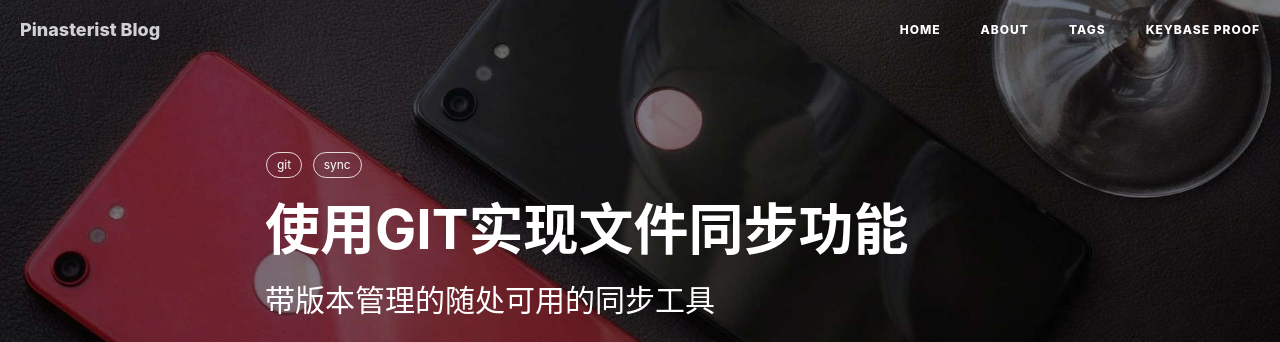
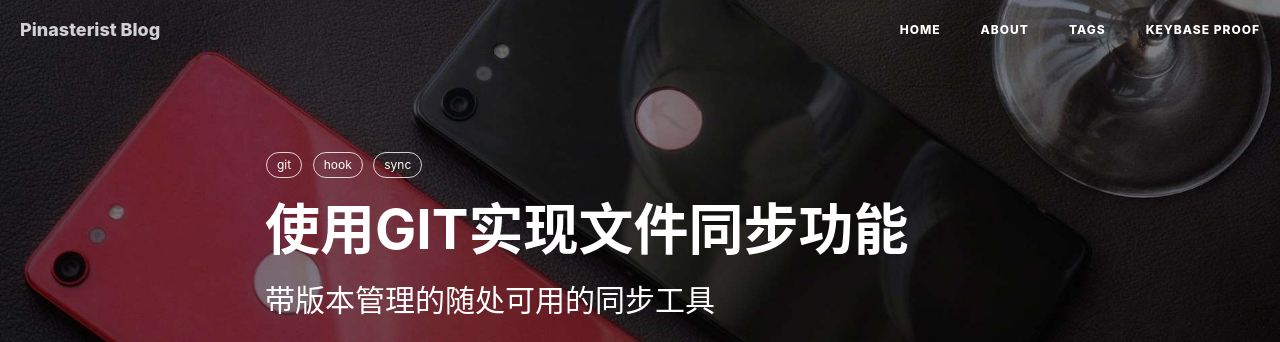
Before and after one commit to pinasterist/pinasterist.github.io, a Jekyll site: the page built from _posts/2019-08-02-git-sync-files.markdown, in a window 1280 px wide and 900 px high. Shown: the top 342 px of the window. Built offline with Jekyll 4.4.1, drawn with Linux system fonts in a browser that asks for light colours; nearby versions of some CDN libraries; comment, search, counter and statistics services are not loaded.

Commit message:
add a key word.

```diff
--- a/_posts/2019-08-02-git-sync-files.markdown
+++ b/_posts/2019-08-02-git-sync-files.markdown
@@ -7,6 +7,7 @@ author:     "pinasterist"
 header-img: "img/post-bg-mobilephone.jpg"
 tags:
     - git
+    - hook
     - sync
 ---
 
```
